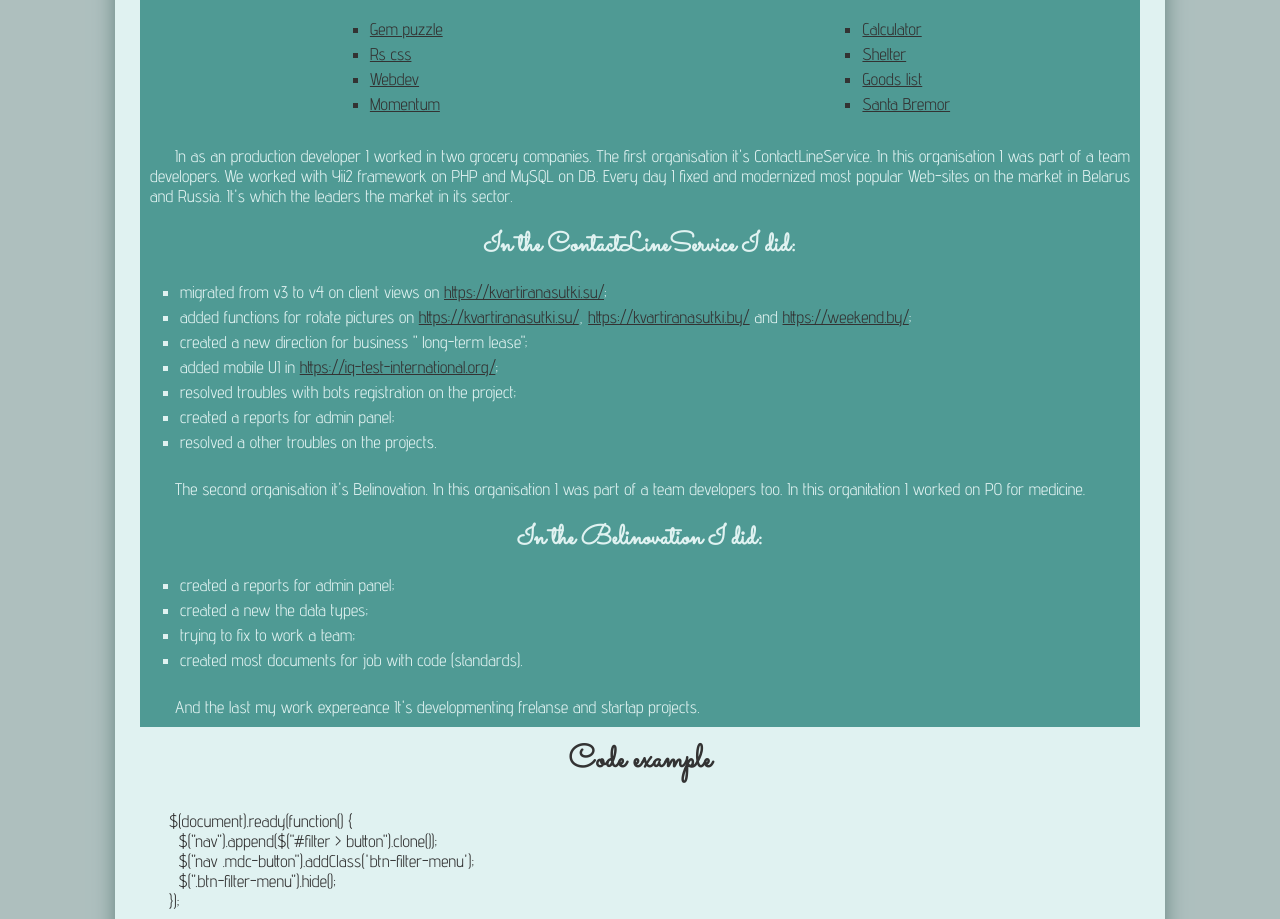
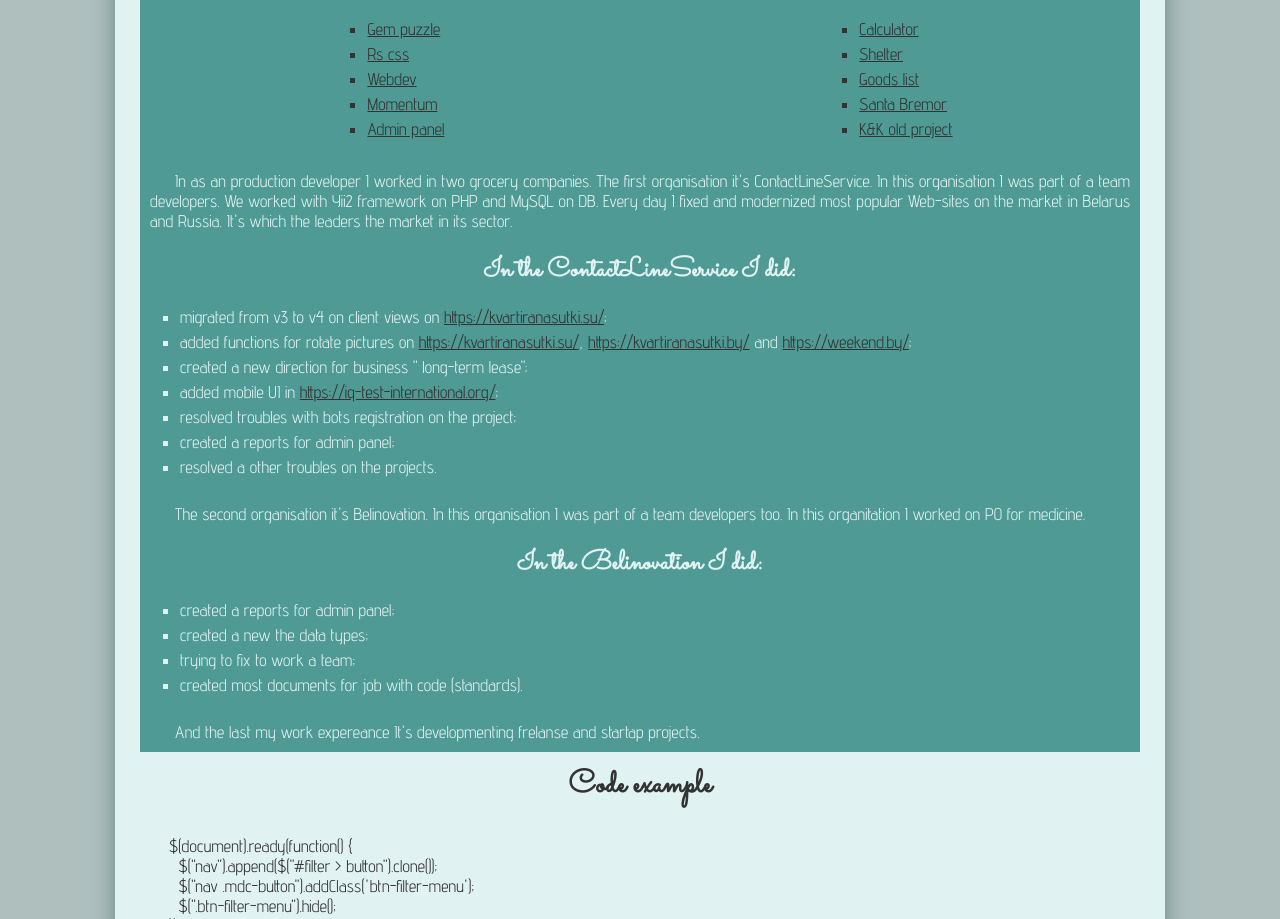
Before and after one commit to Sallinov/rsschool-cv, a plain HTML site: page index.html in a window 1280 px wide. Shown: the part 1000-1919 px from the top of the page. Drawn offline with Linux system fonts and the light colour scheme.

Commit message:
Update index.html

```diff
--- a/index.html
+++ b/index.html
@@ -114,12 +114,14 @@
         <li><a href="https://rolling-scopes-school.github.io/sallinov-JS2020Q3/rs-css/">Rs css</a></li>
         <li><a href="https://rolling-scopes-school.github.io/sallinov-JS2020Q3/webdev/">Webdev</a></li>
         <li><a href="https://rolling-scopes-school.github.io/sallinov-JS2020Q3/momentum/">Momentum</a></li>
+        <li><a href="https://sallinov.github.io/test/">Admin panel</a></li>
       </ul>
       <ul class="example-ul">
         <li><a href="https://rolling-scopes-school.github.io/sallinov-JS2020Q3/calculator/">Calculator</a></li>
         <li><a href="https://rolling-scopes-school.github.io/sallinov-JS2020Q3/shelter/pages/main/">Shelter</a></li>
         <li><a href="https://sallinov.github.io/goods-list/">Goods list</a></li>
         <li><a href="https://sallinov.github.io/SantaBremor/">Santa Bremor</a></li>
+        <li><a href="https://sallinov.github.io/kandk/">K&K old project</a></li>
       </ul>
     </div>
     <p class="paragraph">
```
